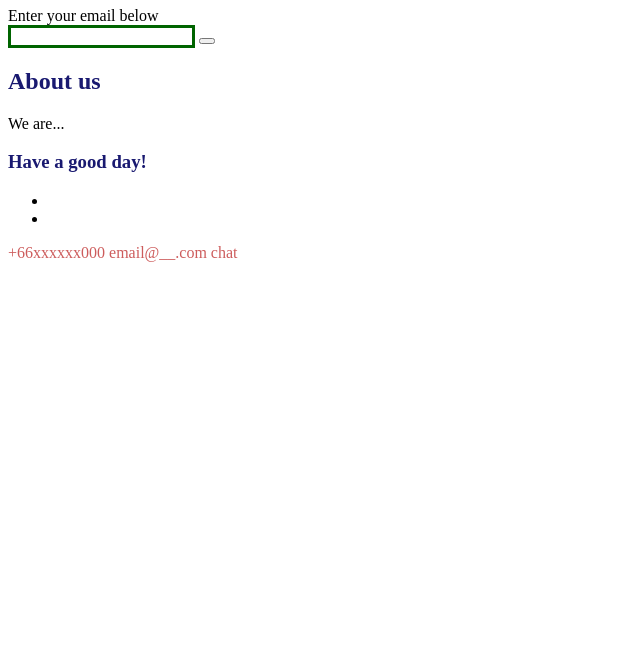
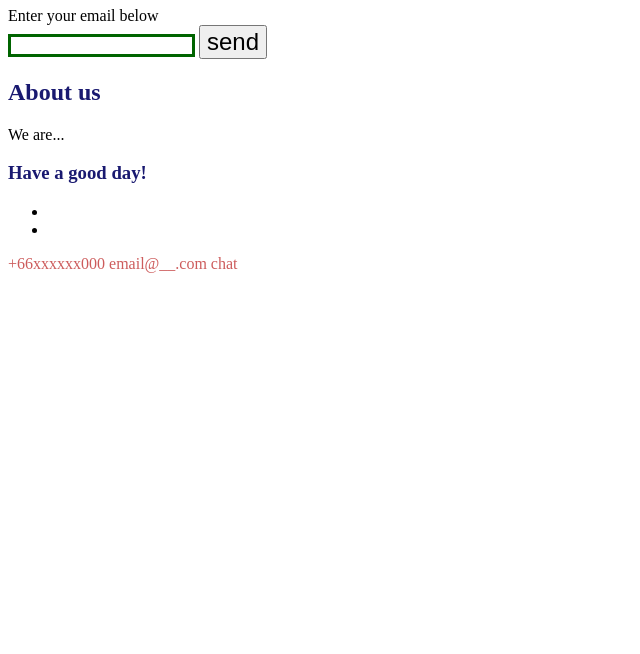
Before and after one commit to my-coding-tasks/Dating_App_Simulation, a plain HTML site: page index.html in a window 1280 px wide. Shown: the part 146-800 px from the top of the page, without its empty margins (0-640 px from the left). Drawn offline with Linux system fonts and the light colour scheme.

Commit message:
Update index.html

```diff
--- a/index.html
+++ b/index.html
@@ -12,9 +12,13 @@
                 color: midnightblue;
             }
             input {
-            border-width: 3px;
-            border-style: solid;
-            border-color: darkgreen;
+                border-width: 3px;
+                border-style: solid;
+                border-color: darkgreen;
+            }
+            button {
+                font-size: 24px;
+            }
         </style>
     </head>
     <body>
@@ -28,7 +32,7 @@
             <h1>Join the waitlist!</h1>
             <label for="">Enter your email below</label><br>
             <input type="email" id="" value="">
-            <button onclick="#"></button>
+            <button onclick="#">send</button>
             <h2>About us</h2>
             <p>We are...</p>
             <h3>Have a good day!</h3>
```
